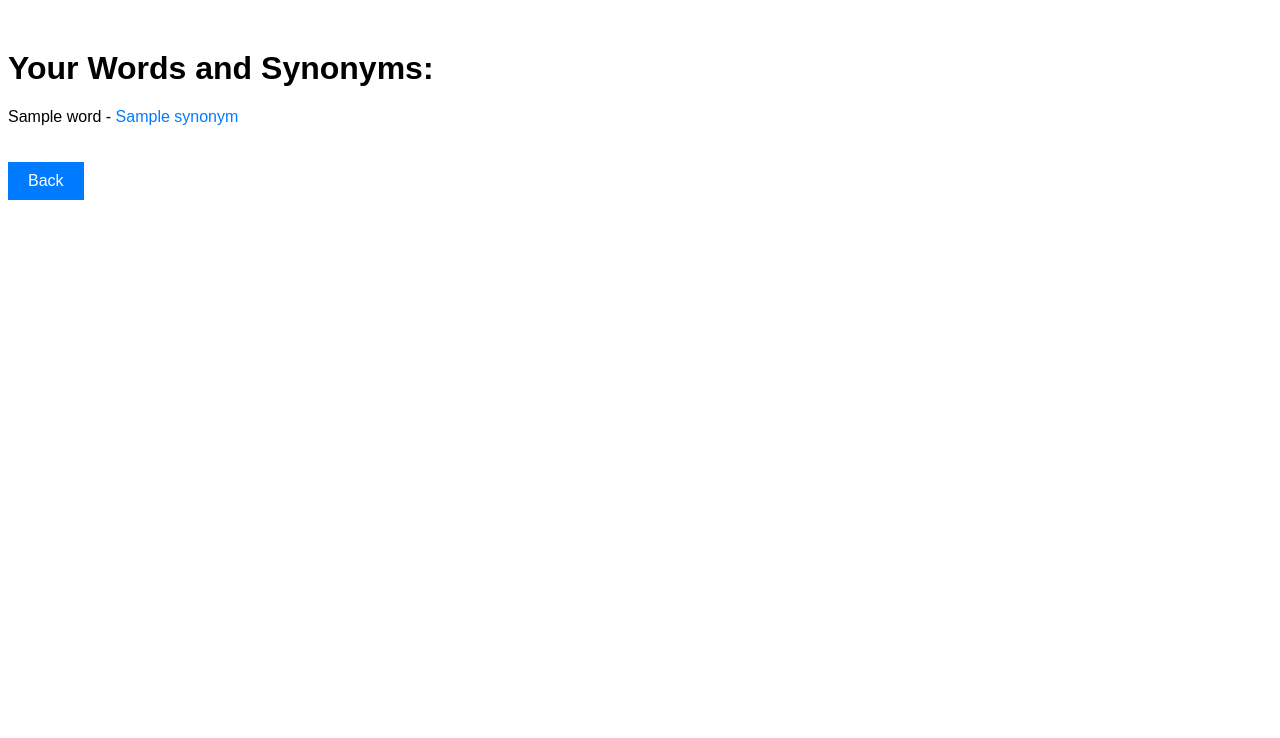
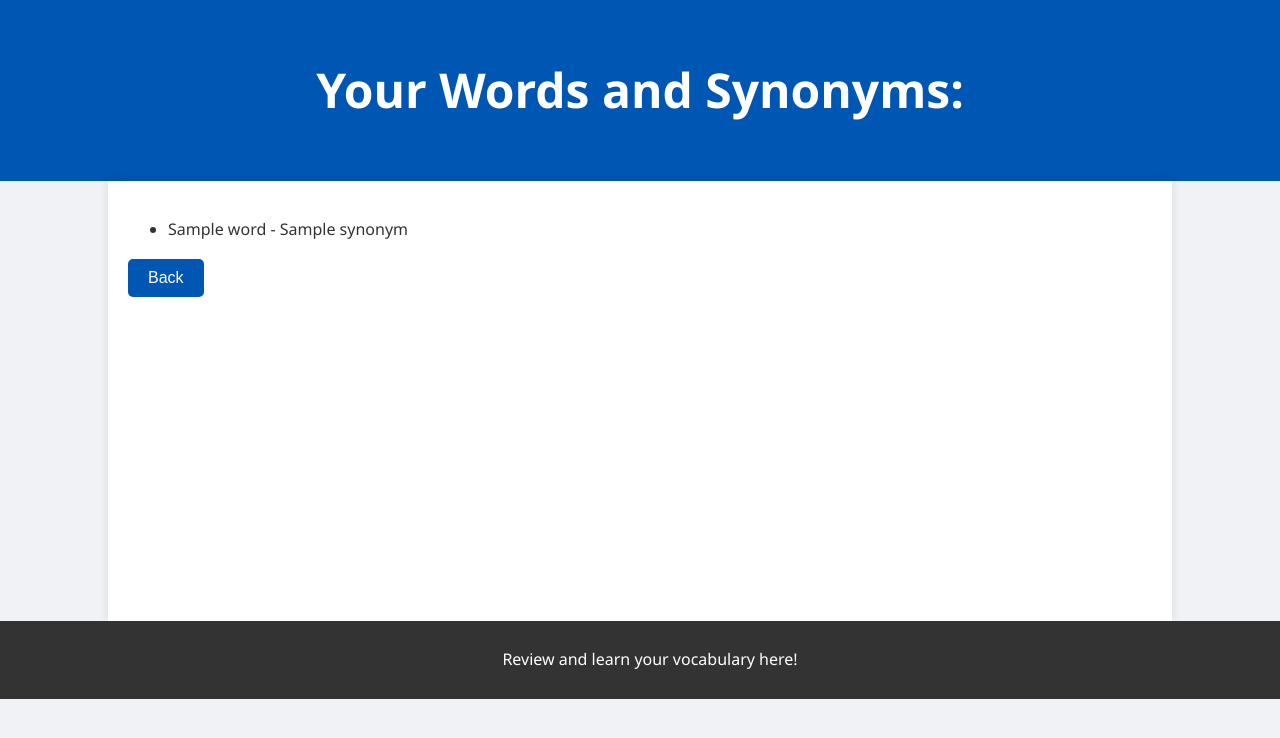
Before and after one commit to nastiatatl/LexIQ, a Flask app: template templates/display_words.html in a window 1280 px wide. Shown: the top 738 px of the page. Run offline with Flask 3, Linux system fonts and the light colour scheme; the template is opened without the code that fills it: most values are stand-ins (such as "Sample title", 1, 10 or a date in 2020).

Commit message:
add stylesheet and footer

```diff
--- a/templates/display_words.html
+++ b/templates/display_words.html
@@ -4,42 +4,24 @@
     <meta charset="UTF-8">
     <meta name="viewport" content="width=device-width, initial-scale=1.0">
     <title>Saved Words and Synonyms</title>
-    <style>
-        body {
-            font-family: Arial, sans-serif;
-        }
-        h1 {
-            margin-top: 50px;
-        }
-        ul {
-            list-style-type: none;
-            padding: 0;
-        }
-        li {
-            margin-bottom: 10px;
-        }
-        .synonyms {
-            color: #007bff;
-        }
-        .back-button {
-            padding: 10px 20px;
-            background-color: #007bff;
-            color: #fff;
-            border: none;
-            cursor: pointer;
-            text-decoration: none;
-            display: inline-block;
-            margin-top: 20px;
-        }
-    </style>
+    <link rel="stylesheet" href="/static/app.css"> <!-- Link to shared CSS -->
 </head>
 <body>
+    <header>
         <h1>Your Words and Synonyms:</h1>
+    </header>
+
+    <main class="container">
         <ul>
             {% for word, synonym in word_synonyms_pairs %}
                 <li>{{ word }} - <span class="synonyms">{{ synonym }}</span></li>
             {% endfor %}
         </ul>
-    <a href="/" class="back-button">Back</a>
+        <button onclick="window.location.href='/'" class="back-button">Back</button> <!-- Use button for consistency -->
+    </main>
+
+    <footer>
+        <p>Review and learn your vocabulary here!</p>
+    </footer>
 </body>
 </html>
```
Lines whose indentation alone changed are shown as unchanged.
